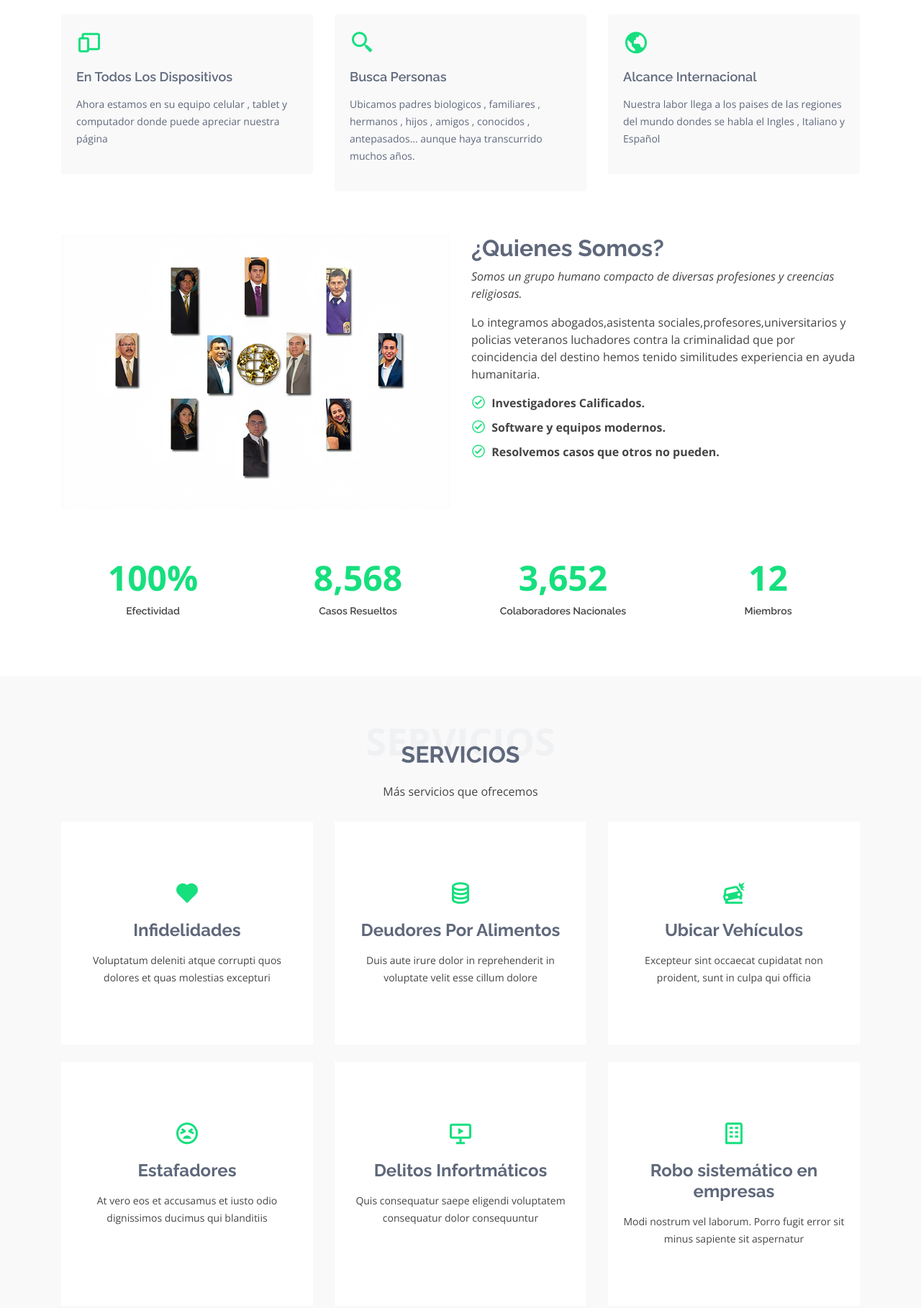
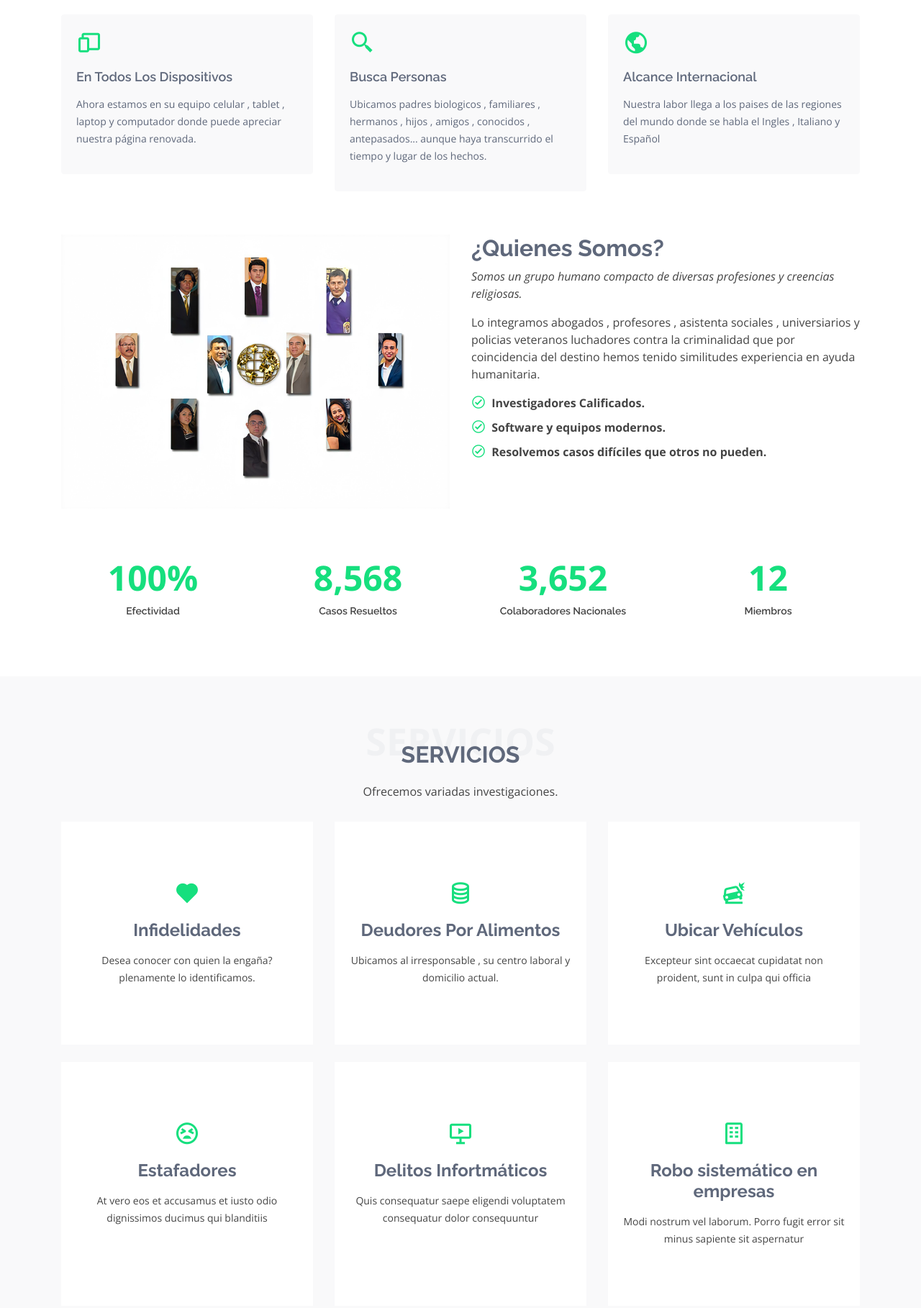
Before and after one commit to ysEnmanuel/Amigos, a plain HTML site: page index.html in a window 1280 px wide. Shown: the part 620-2438 px from the top of the page at 72% size. Drawn offline with nearby package versions, Linux system fonts and the light colour scheme.

Commit message:
Mod V2.0
cambio en index.html

```diff
--- a/index.html
+++ b/index.html
@@ -53,7 +53,7 @@
       <div class="row">
         <div class="col-lg-6 pt-5 pt-lg-0 order-2 order-lg-1 d-flex flex-column justify-content-center">
           <h1>Buscándote</h1>
-          <h2>Somos un equipo de investigadores con amplia experencia y usamos tecnología de última generación</h2>
+          <h2>Somos un equipo de investigadores con amplia experencia en el campo y usamos tecnología de última generación</h2>
           <div class="d-flex">
             <a href="#contact" class="btn-get-started scrollto">Registre Su Caso</a>
             <a href="https://www.youtube.com/watch?v=jDDaplaOz7Q" class="venobox btn-watch-video" data-vbtype="video"
@@ -79,8 +79,8 @@
             <div class="icon-box">
               <div class="icon"><i class="bx bx-devices"></i></div>
               <h4 class="title"><a href="">En Todos Los Dispositivos</a></h4>
-              <p class="description">Ahora estamos en su equipo celular , tablet y computador donde puede apreciar
-                nuestra página</p>
+              <p class="description">Ahora estamos en su equipo celular , tablet , laptop y computador donde puede apreciar
+                nuestra página renovada.</p>
             </div>
           </div>
           <div class="col-lg-4 col-md-6 mt-4 mt-md-0">
@@ -88,14 +88,14 @@
               <div class="icon"><i class="bx bx-search-alt-2"></i></div>
               <h4 class="title"><a href="">Busca Personas</a></h4>
               <p class="description">Ubicamos padres biologicos , familiares , hermanos , hijos , amigos , conocidos ,
-                antepasados... aunque haya transcurrido muchos años.</p>
+                antepasados... aunque haya transcurrido el tiempo y lugar de los hechos.</p>
             </div>
           </div>
           <div class="col-lg-4 col-md-6 mt-4 mt-lg-0">
             <div class="icon-box">
               <div class="icon"><i class="bx bx-world"></i></div>
               <h4 class="title"><a href="">Alcance Internacional</a></h4>
-              <p class="description">Nuestra labor llega a los paises de las regiones del mundo dondes se habla el
+              <p class="description">Nuestra labor llega a los paises de las regiones del mundo donde se habla el
                 Ingles , Italiano y Español</p>
             </div>
           </div>
@@ -115,14 +115,14 @@
           <div class="col-lg-6 pt-4 pt-lg-0 content">
             <h3>¿Quienes Somos?</h3>
             <p class="font-italic">Somos un grupo humano compacto de diversas profesiones y creencias religiosas.</p>
-            <p>Lo integramos abogados,asistenta sociales,profesores,universitarios y policias veteranos luchadores
+            <p>Lo integramos abogados , profesores , asistenta sociales , universiarios y policias veteranos luchadores
               contra la
               criminalidad que por coincidencia del destino hemos tenido similitudes experiencia en ayuda humanitaria.
             </p>
             <ul>
               <li><i class="icofont-check-circled"></i> <b>Investigadores Calificados.</b></li>
               <li><i class="icofont-check-circled"></i> <b>Software y equipos modernos.</b></li>
-              <li><i class="icofont-check-circled"></i> <b>Resolvemos casos que otros no pueden.</b></li>
+              <li><i class="icofont-check-circled"></i> <b>Resolvemos casos difíciles que otros no pueden.</b></li>
             </ul>
             <!--<p>
               Ullamco laboris nisi ut aliquip ex ea commodo consequat. Duis aute irure dolor in reprehenderit in
@@ -174,7 +174,7 @@
         <div class="section-title">
           <span>Servicios</span>
           <h2>Servicios</h2>
-          <p>Más servicios que ofrecemos</p>
+          <p>Ofrecemos variadas investigaciones.</p>
         </div>
 
         <div class="row">
@@ -182,7 +182,7 @@
             <div class="icon-box">
               <div class="icon"><i class='bx bxs-heart'></i></i></div>
               <h4><a href="Infidelidades.html">Infidelidades</a></h4>
-              <p>Voluptatum deleniti atque corrupti quos dolores et quas molestias excepturi</p>
+              <p>Desea conocer con quien la engaña? plenamente lo identificamos.</p>
             </div>
           </div>
 
@@ -190,7 +190,7 @@
             <div class="icon-box">
               <div class="icon"><i class='bx bx-coin-stack'></i></div>
               <h4><a href="Deudores Por Alimentos.html">Deudores Por Alimentos</a></h4>
-              <p>Duis aute irure dolor in reprehenderit in voluptate velit esse cillum dolore</p>
+              <p>Ubicamos al irresponsable , su centro laboral y domicilio actual.</p>
             </div>
           </div>
 
@@ -238,16 +238,16 @@
         <div class="section-title">
           <span>Casos Resueltos</span>
           <h2>Casos Resueltos</h2>
-          <p>Sit sint consectetur velit quisquam cupiditate impedit suscipit alias</p>
+            <p>Compartimos HISTORIAS REALES DE UBICACIÓN DE PERSONAS encontrando la pieza ausente que en un momento de la vida se distanciaron o se separaron. Resolviendo completamente capítulos en su vida.</p>
         </div>
 
         <div class="row">
           <div class="col-lg-12 d-flex justify-content-center">
             <ul id="portfolio-flters">
-              <li data-filter="*" class="filter-active">All</li>
-              <li data-filter=".filter-app">App</li>
-              <li data-filter=".filter-card">Card</li>
-              <li data-filter=".filter-web">Web</li>
+              <li data-filter="*" class="filter-active">Página 1</li>
+              <li data-filter=".filter-app">Página 2</li>
+              <li data-filter=".filter-card">Página 3</li>
+              <li data-filter=".filter-web">Página 4</li>
             </ul>
           </div>
         </div>
```
